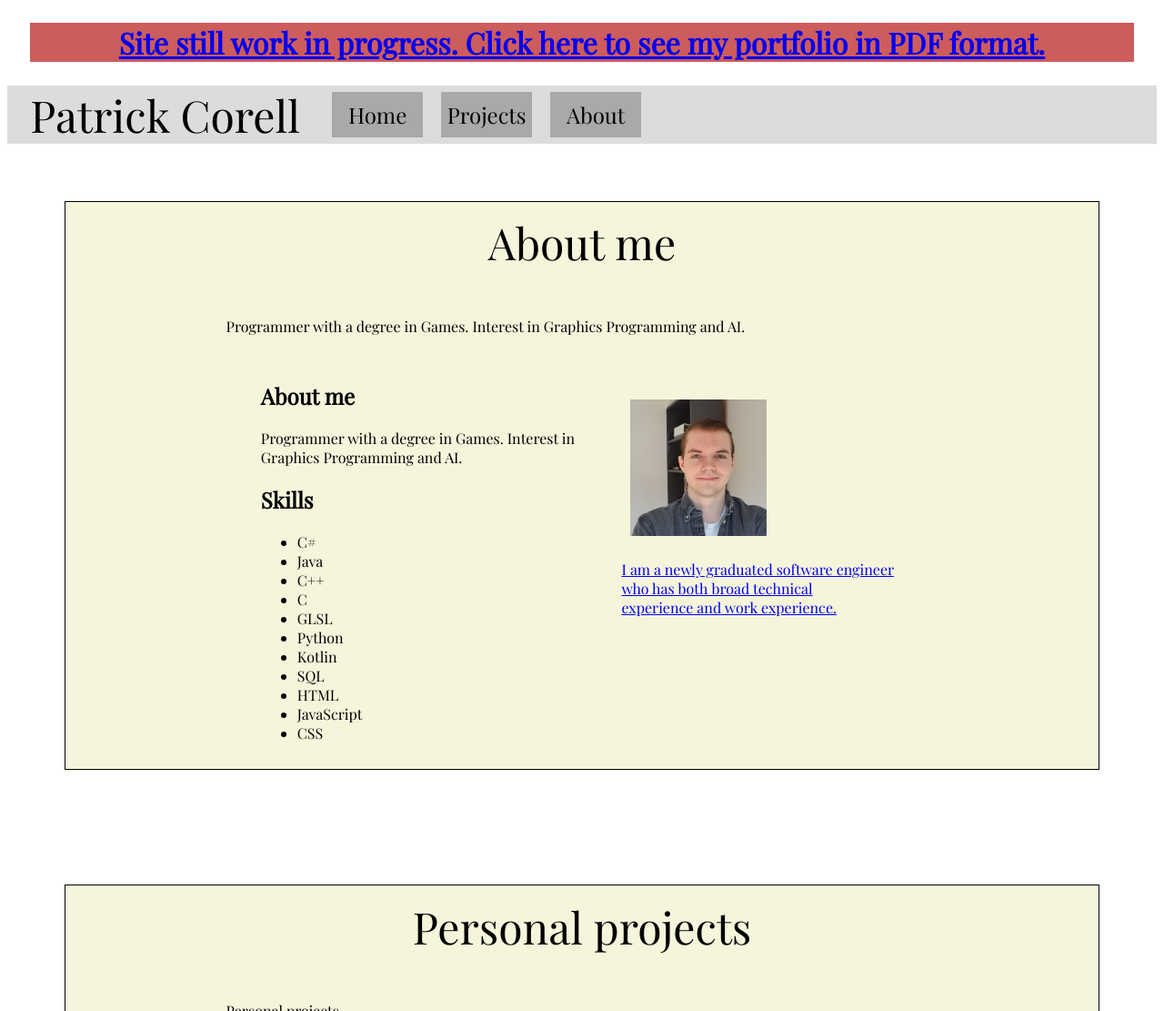
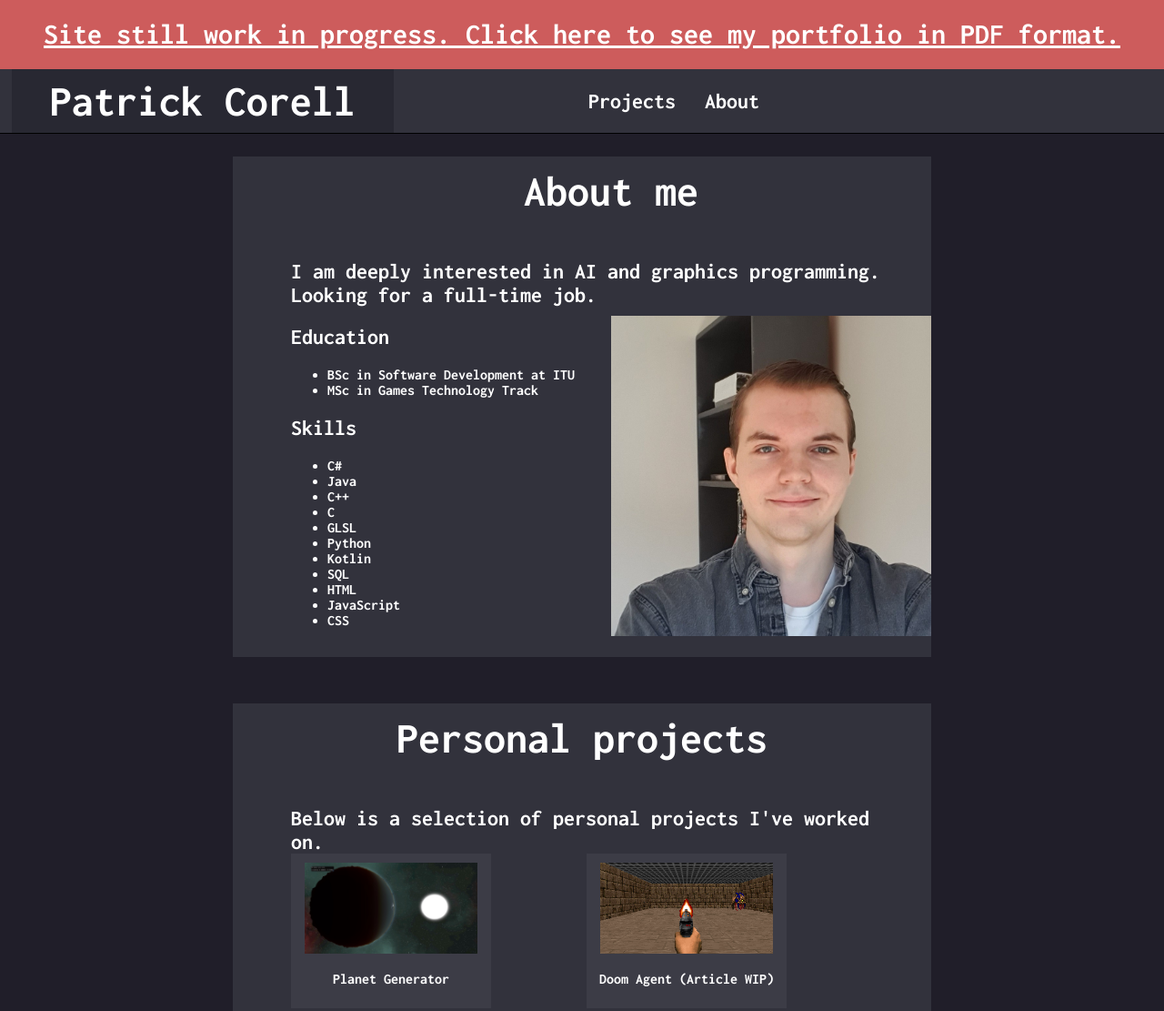
Before and after one commit to patrick2102/patrick2102.github.io, a plain HTML site: page index.html in a window 1280 px wide. Shown: the top 1111 px of the page at 91% size. Drawn offline with nearby package versions, Linux system fonts and the light colour scheme.

Commit message:
Worked on site.
Bunch of css stuff done. Looks much better, but there is still work to do

```diff
--- a/index.css
+++ b/index.css
@@ -2,8 +2,9 @@
 
 .alert-box {
     background-color: indianred;
-    margin: 2%;
     text-align: center;
+    overflow: hidden;
+    text-decoration: underline;
 }
 
 
@@ -13,65 +14,151 @@
 
 .navbar
 {
-    display: flex;
+    grid-template-columns: repeat(auto-fit, minmax(100px, 1fr));
+    display: grid;
     align-items: center;
     justify-content: start;
-    background-color: gainsboro;
+    background-color: rgb(50, 50, 60);
+    width: auto;
+    border-bottom: 1px solid black;
+    padding: 0%;
 }
 
 .navbar-title {
+    text-decoration: none;
+    text-align: center;
     font-size: 48px;
-    margin: 0.5% 2%;
+    padding-left: 10px;
+    padding-right: 10px;
+    margin: 0% 2%;
     margin-top: 0;
     margin-bottom: 0;
+    min-height: 70px;
+    max-height: 100%;
+    max-width: 400px;
+    min-width: 200px;
+    line-height: 70px;
+    background-color: rgb(40, 40, 50);
+    color: white;
 }
 
 .navbar-items
 {
     display: flex;
+    justify-content: start;
+    align-content: start;
+    min-width: 200px;
+    padding: 0%;
+    margin: 0%;
+    grid-template-columns: repeat(auto-fit, minmax(100px, 1fr));
 }
 
 .navbar-item
 {
     display: block;
     text-align: center;
-    margin: 10px;
+    padding: 0;
+    margin: 5px;
     margin-top: 0;
     margin-bottom: 0;
     width: 100px;
-    height: 50px;
-    line-height: 50px;
+    height: 70px;
+    line-height: 70px;
 
     text-decoration: solid;
     font-size: 24px;
-    color: black;
-
-    background-color: darkgrey;
+    color: white;
 }
 
+.navbar-item:hover
+{
+    color: grey;
+    transition: 0.5s;
+}
+
+.navbar-title:hover
+{
+    color: grey;
+    transition: 0.5s;
+}
 
 /* Sections */
 
 .section {
-    border: 1px solid black;
-    background-color: beige;
+    background-color: rgb(50, 50, 60);
     width: auto;
-    margin: 5%;
+    margin: 20%;
+    margin-top: 2%;
+    margin-bottom: 2%;
     padding: 1%;
-    padding-left: 10%;
-    padding-right: 10%;
+    padding-left: 5%;
+    padding-right: 5%;
 }
 
-.title {
+.section-title {
     font-size: 48px;
+    text-align: center;
+    margin-bottom: 50px;
+}
+
+.section-description
+{
+    font-size: 24px;
+}
+
+/* Images */
+
+.profile-description
+{
+    margin: 10px;
+    margin-right: 0;
+    width: 50%;
+    height: 100%;
+    padding: 0px;
+    padding-right: 0;
+    background-color: rgb(60, 60, 70);
+}
+
+.profile-description img {
+    width: 100%;
+    padding-right: 0;
+    padding: 0;
+    object-fit: contain;
+    justify-content: center;
+    display: block;
+}
+
+
+
+.grid
+{
+    display: grid;
+    justify-content: start;
+    align-content: start;
+    grid-template-columns: repeat(auto-fit, minmax(220px, 1fr));
+    gap: 10px;
+}
+
+.image-description {
+    display: block;
+    width: 200px;
+    height: 150px;
+    padding: 10px;
+    background-color: rgb(60, 60, 70);
     text-align: center;
 }
 
-.description
-{
-    font-size: medium;
-    margin: 50px;
+.image-description img {
+    height: 100px;
+    width: 190px;
+    object-fit: cover;
 }
+
+.image-description p {
+    overflow: hidden;
+}
+
+
 
 
 .content {
@@ -81,34 +168,29 @@
 
 
 
+
+
+
 .page-title
 {
     text-align: center;
     margin: auto;
 }
 
-.image-description {
-    display: inline-flex;
-    width: auto;
-    height: 350px;
-    margin: 10px;
-}
 
-.image-description img {
-    height: 150px;
-    margin: 10px;
-    vertical-align: top;
-}
 
-.image-description p {
-    height: 100px;
-    overflow: hidden;
-  }
+
 
 
 
 .separator {
     border-bottom: 1px;
+}
+
+.separator-no-margin
+{
+    margin: 0%;
+    padding: 0%;
 }
 
 iframe {
@@ -118,5 +200,14 @@ iframe {
 
 body
 {
-    font-family: 'Playfair Display', serif;
+    font-family: 'Inconsolata', monospace;
+    margin: 0;
+    padding: 0;
+    background-color:rgb(32, 30, 41);
+    color:white;
 }
+
+a {
+    text-decoration: none;
+    color: white;
+}
--- a/index.html
+++ b/index.html
@@ -5,7 +5,7 @@
 <link rel="stylesheet" type="text/css" href="index.css">
 <head>
 	<style>
-		@import url('https://fonts.googleapis.com/css2?family=Playfair+Display&display=swap');
+		@import url('https://fonts.googleapis.com/css2?family=Inconsolata:wght@700&display=swap');
 	</style>
 </head>
 
@@ -16,11 +16,10 @@
 </div>
 
 <div class="navbar">
-	<div class="navbar-title">
+	<a href="index.html" class="navbar-title">
     	Patrick Corell
-  	</div>
+  	</a>
 	<div class="navbar-items">
-		<a href="index.html" class="navbar-item">Home</a>
 		<a href="projects/projects.html"  class="navbar-item">Projects</a>
 		<a href="about/about.html" class="navbar-item">About</a>
 	</div>
@@ -32,28 +31,24 @@
 
 
 <!-- About me section -->
-<div class="section">
-	<div class="title">
+<div class="section" style="padding-right: 0;">
+	<div class="section-title">
 		About me
 	</div>
-	<div class="description">
-		Programmer with a degree in Games. Interest in Graphics Programming and AI.
+	<div class="section-description">
+		I am deeply interested in AI and graphics programming. Looking for a full-time job.
 	</div>
-	<div style="width: 80%; margin: 0 auto;">
-		<div style="float: right;">
-			<div class="image-description">
-				<a href="about/about.html" class="w3-button w3-bar-item">
+	<div class="profile-description" style="float: right;">
+		<a href="about/about.html">
 			<img src="about/images/profile.jpg">
-					<p>
-						I am a newly graduated software engineer <br>
-						who has both broad technical <br>
-						experience and work experience.</p>
 		</a>
 	</div>
-		</div>
 	<div>
-			<h2>About me</h2>
-			<p>Programmer with a degree in Games. Interest in Graphics Programming and AI. </p>
+		<h2>Education</h2>
+		<ul>
+			<li>BSc in Software Development at ITU</li>
+			<li>MSc in Games Technology Track</li>
+		</ul>
 		<h2>Skills</h2>
 		<ul>
 			<li>C#</li>
@@ -68,51 +63,41 @@
 			<li>JavaScript</li>
 			<li>CSS</li>
 		</ul>
+		<div class="separator-no-margin" style="clear: both;"></div>
 	</div>
 </div>
-</div>
+<div class="separator" style="clear: both;"></div>
 
-<div class="separator" style="clear: both;"></div>
 
 <!-- Projects I've worked on -->
 <div class="section">
-	<div class="title">
+	<div class="section-title">
 		Personal projects
 	</div>
-	<div class="description">
-		Personal projects
+	<div class="section-description">
+		Below is a selection of personal projects I've worked on.
 	</div>
-	<div style="margin: 10px; max-height: 40%;">
-		<div class="image-description">
-			<a href="projects/planetgenerator.html" class="w3-button w3-bar-item">
-				<img src="projects/images/planetgenerator/atmosphere2.jpg" href="index.html">
+	<div class="grid">
+		<a href="projects/planetgenerator.html" class="image-description">
+			<img src="projects/images/planetgenerator/atmosphere2.jpg">
 			<p>Planet Generator</p>
 		</a>
-		</div>
-		<div class="image-description">
-			<a href="projects/doomagents.html" class="w3-button w3-bar-item">
+		<a href="projects/doomagents.html" class="image-description">
 			<img src="projects/images/doomagents/DoomGame.PNG" href="index.html">
 			<p>Doom Agent (Article WIP)</p>
 		</a>
-		</div>
-		<div class="image-description">
-			<a href="projects/thesisgame.html" class="w3-button w3-bar-item">
+		<a href="projects/thesisgame.html" class="image-description">
 			<img src="projects/images/thesisgame/Final_Robot.PNG" href="index.html">
 			<p>Thesis game (Article WIP)</p>
 		</a>
-		</div>
-		<div class="image-description">
-			<a href="projects/combatbees.html" class="w3-button w3-bar-item">
+		<a href="projects/combatbees.html" class="image-description">
 			<img src="projects/images/combatbees/combatBees.png" href="index.html">
 			<p>Combat bees (Article WIP)</p>
 		</a>
-		</div>
-		<div class="image-description">
-			<a href="projects/tempest.html" class="w3-button w3-bar-item">
+		<a href="projects/tempest.html" class="image-description">
 			<img src="projects/images/tempest/Tempest.jpg" href="index.html">
 			<p>Tempest (Article WIP)</p>
 		</a>
-		</div>
 	</div>
 
 </div>
```
Also changed, not shown: about/about.html (+21 -21 lines), projects/planetgenerator.html (+22 -22 lines), projects/projects.html (+31 -26 lines). Lines whose indentation alone changed are shown as unchanged.
